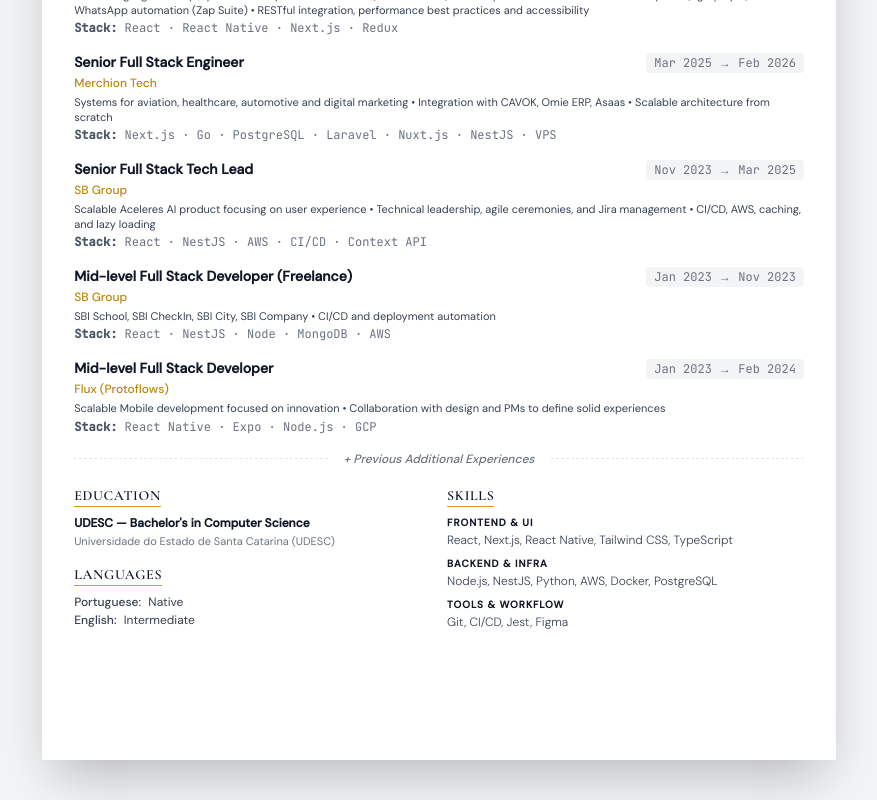
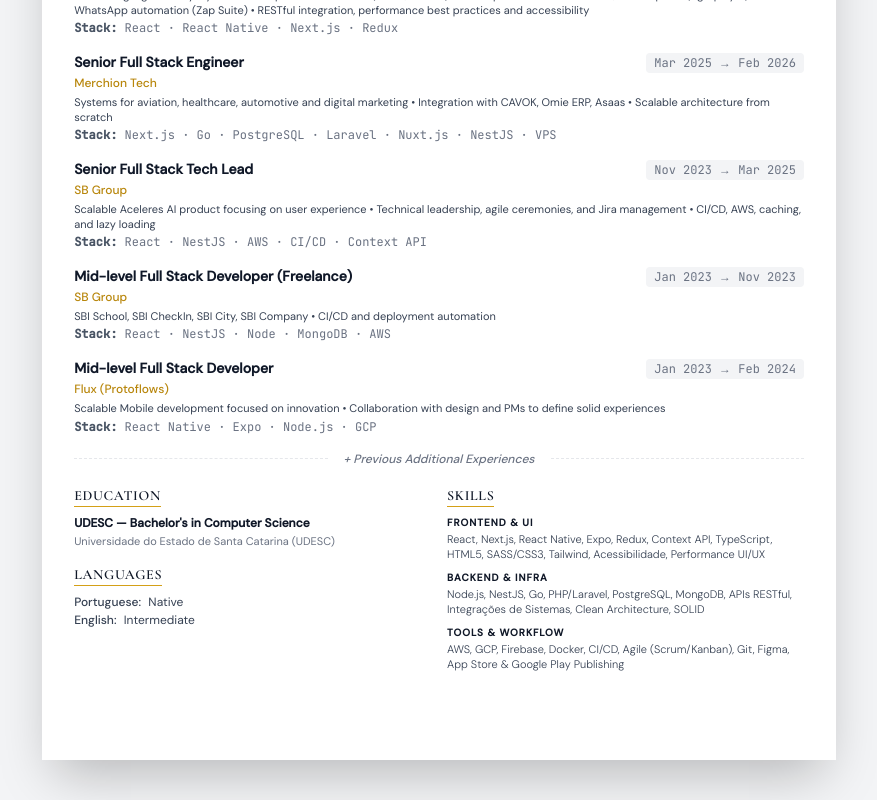
Before and after one commit to mtheusdev/portfolio_, a Next.js app: page /en/resume in a window 1280 px wide. Shown: the part 483-1283 px from the top of the page, without its empty margins (201-1078 px from the left). Built offline with nearby package versions, Linux system fonts and the light colour scheme.

Commit message:
feat: Update portfolio URL and expand skill lists with additional technologies and refined styling.

```diff
--- a/src/app/[locale]/resume/page.tsx
+++ b/src/app/[locale]/resume/page.tsx
@@ -73,7 +73,7 @@ export default function ResumePage() {
               </span>
             )}
             <span className="flex items-center gap-1.5">
-              <Globe size={12} /> portfolio.mtheus.dev
+              <Globe size={12} /> portfolio-gilt-delta-35.vercel.app
             </span>
           </div>
         </header>
@@ -194,24 +194,29 @@ export default function ResumePage() {
                   <h4 className="text-[10px] font-semibold text-gray-900 uppercase tracking-widest mb-0.5">
                     {tSkills("frontend")}
                   </h4>
-                  <p className="text-xs text-gray-700 font-light">
-                    React, Next.js, React Native, Tailwind CSS, TypeScript
+                  <p className="text-[11px] text-gray-700 font-light leading-snug">
+                    React, Next.js, React Native, Expo, Redux, Context API,
+                    TypeScript, HTML5, SASS/CSS3, Tailwind, Acessibilidade,
+                    Performance UI/UX
                   </p>
                 </div>
                 <div>
                   <h4 className="text-[10px] font-semibold text-gray-900 uppercase tracking-widest mb-0.5">
                     {tSkills("backend")}
                   </h4>
-                  <p className="text-xs text-gray-700 font-light">
-                    Node.js, NestJS, Python, AWS, Docker, PostgreSQL
+                  <p className="text-[11px] text-gray-700 font-light leading-snug">
+                    Node.js, NestJS, Go, PHP/Laravel, PostgreSQL, MongoDB, APIs
+                    RESTful, Integrações de Sistemas, Clean Architecture, SOLID
                   </p>
                 </div>
                 <div>
                   <h4 className="text-[10px] font-semibold text-gray-900 uppercase tracking-widest mb-0.5">
                     {tSkills("tools")}
                   </h4>
-                  <p className="text-xs text-gray-700 font-light">
-                    Git, CI/CD, Jest, Figma
+                  <p className="text-[11px] text-gray-700 font-light leading-snug">
+                    {locale === "pt"
+                      ? "AWS, GCP, Firebase, Docker, CI/CD, Metodologias Ágeis (Scrum/Kanban), Git, Figma, Publicação de Apps (App Store/Google Play)"
+                      : "AWS, GCP, Firebase, Docker, CI/CD, Agile (Scrum/Kanban), Git, Figma, App Store & Google Play Publishing"}
                   </p>
                 </div>
               </div>
```
